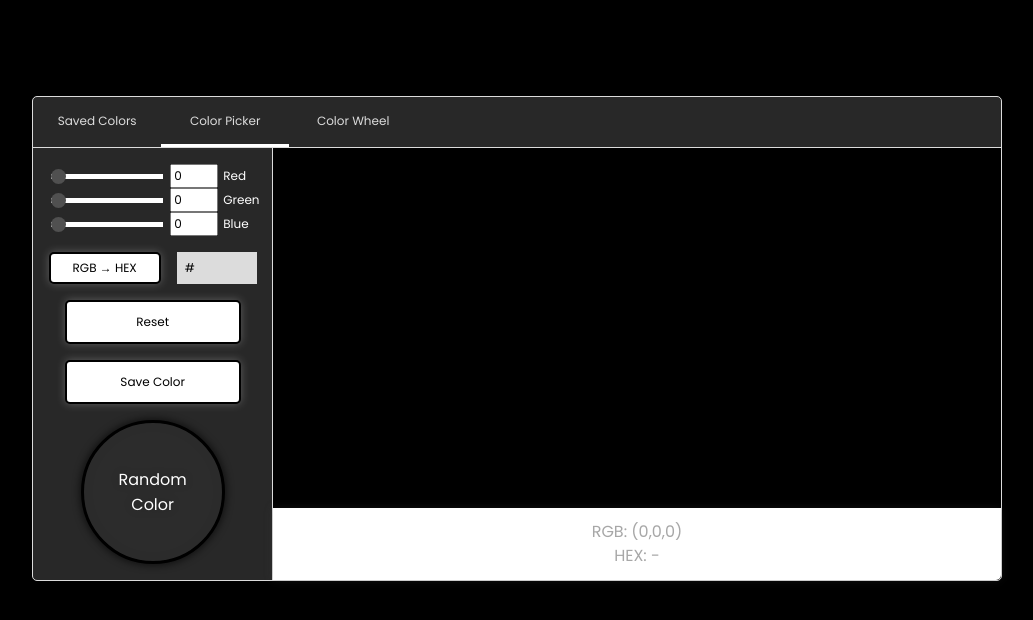
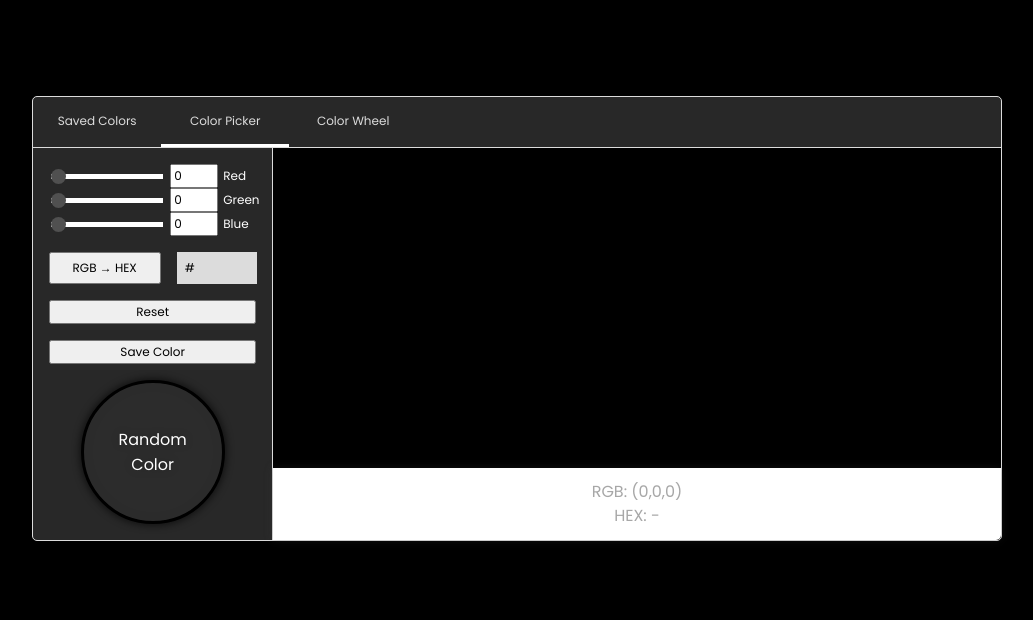
Before and after one commit to mhayakawa1/color-app, a React (Create React App) app: page / in a window 1280 px wide. Both pictures are taken after a click on the button "Color Picker". Shown: the top 620 px of the page, without its empty margins (123-1156 px from the left). Built offline with nearby package versions, Linux system fonts and the light colour scheme.

Commit message:
Update ColorPicker.jsx

```diff
--- a/src/Components/ColorPicker.jsx
+++ b/src/Components/ColorPicker.jsx
@@ -94,13 +94,14 @@ export default function ColorPicker(props){
 
   const convertRgbToHex = () =>{
     let hexOutput = [];
-    for(let i = 0; i < rgbArray.length; i++){
-      rgbArray[i] = (rgbArray[i]/16).toString().split('.');
-      rgbArray[i][1] = '.' + rgbArray[i][1];
-      if(rgbArray[i][1] === '.undefined'){
-        hexOutput.push(hexCharacters[rgbArray[i][0]], '0');
+    const newRGBArray = [...rgbArray];
+    for(let i = 0; i < newRGBArray.length; i++){
+      newRGBArray[i] = (newRGBArray[i]/16).toString().split('.');
+      newRGBArray[i][1] = '.' + newRGBArray[i][1];
+      if(newRGBArray[i][1] === '.undefined'){
+        hexOutput.push(hexCharacters[newRGBArray[i][0]], '0');
       }else{
-        hexOutput.push(hexCharacters[rgbArray[i][0]], hexCharacters[rgbArray[i][1]*16]);
+        hexOutput.push(hexCharacters[newRGBArray[i][0]], hexCharacters[newRGBArray[i][1]*16]);
       }
     }
     setHexCode(hexOutput.join(''));
@@ -119,15 +120,15 @@ export default function ColorPicker(props){
         {renderInputItems()}
       </div>
       <div className='hex-container'>
-        <button className='btn-standard btn-small' onClick={convertRgbToHex}>RGB → HEX</button>
+        <button className='standard btn-small' onClick={convertRgbToHex}>RGB → HEX</button>
         <input onChange={(event) => handleChangeHEX(event)}
           onKeyDown={(event) => handleKeyDown(event)}
           value={`#${hexCode.toUpperCase()}`}/>
       </div>
 
       <div className='reset-save'>
-        <button className='btn-standard reset' onClick={() => changeColor([0,0,0])}>Reset</button>
-        <button className='btn-standard save'onClick={saveColor}>Save Color</button>
+        <button className='standard reset' onClick={() => changeColor([0,0,0])}>Reset</button>
+        <button className='standard save'onClick={saveColor}>Save Color</button>
       </div>
       <button className='random-color' onClick={() => changeColor([Math.round(Math.random() * (255)),Math.round(Math.random() * (255)),Math.round(Math.random() * (255))])}
         style={{filter: `drop-shadow(0px 0px 4px rgb(${rgbCode}))`,
```
